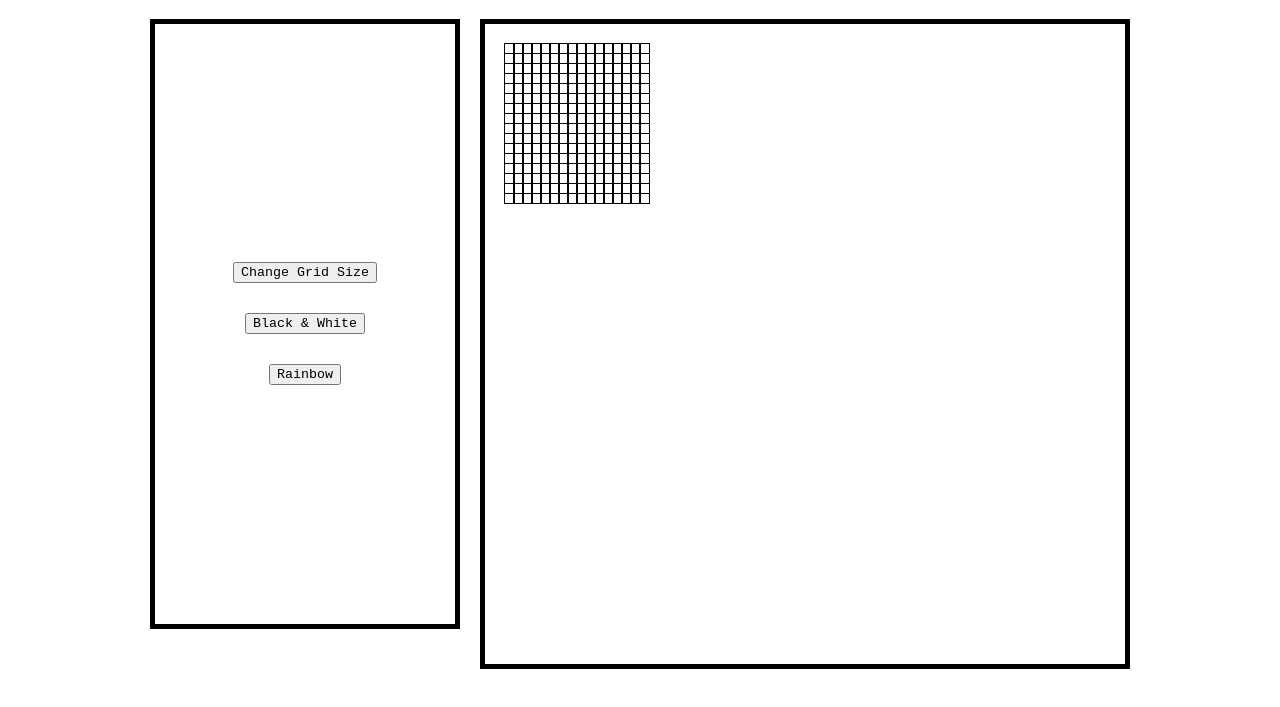
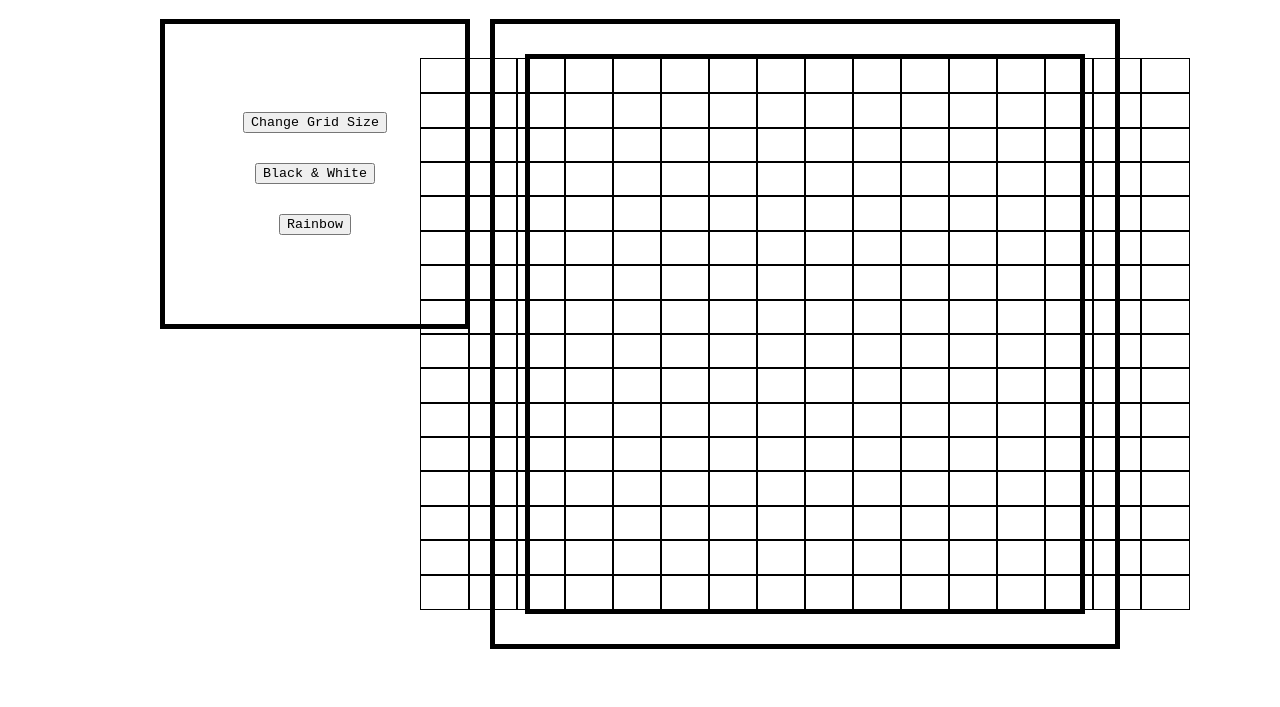
Before and after one commit to justjum/etch-a-sketch, a plain HTML site: page index.html in a window 1280 px wide. Shown: the part 61-768 px from the top of the page. Drawn offline with Linux system fonts and the light colour scheme.

Commit message:
Trying (and failing) to render grid inside flexbox

```diff
--- a/index.html
+++ b/index.html
@@ -17,8 +17,9 @@
                 <button class="blackAndWhite">Black & White</button>
                 <button class="rainbow">Rainbow</button>
             </div>
-            <div class="sketchpad" id="sketchpad">
-
+                <div class="padContainer">
+                    <div class="sketchpad" id="sketchpad">
+                </div>
             </div>
         </div>
 
--- a/script.js
+++ b/script.js
@@ -19,7 +19,7 @@ function drawSketchpad(z) {
     rows.forEach(row => {
         for (let y=0; y<z; y++) {
             const square = document.createElement('div');
-            square.setAttribute('style', 'outline: 1px  solid black; width: 9px; height: 9px;');
+            square.setAttribute('style', 'outline: 1px  solid black; width: 3em; height: auto;');
             square.setAttribute('class', 'square');
             row.appendChild(square);
         }
--- a/style.css
+++ b/style.css
@@ -11,31 +11,59 @@
     display: flex;
     gap: 20px;
     justify-content: center;
+    flex-wrap: wrap;
+
 }
 
 .controls {
     border: 5px solid black;
     width: 300px;
-    height: 600px;
+    height: 300px;
     display: flex;
     flex-direction: column;
     align-items: center;
     gap: 30px;
     justify-content: center;
 
+
+
 }
 
-.sketchpad {
+.padContainer {
     border: 5px solid black;
     width: 600px;
     height: 600px;
     display: flex;
+    justify-content: center;
+    align-items: center;
+    padding: 10px;
+    flex-shrink: 2;
+    aspect-ratio: 1 / 1;
+}
+
+.sketchpad {
+    width: 550px;
+    height: 550px;
+    display: flex;
     flex-direction: column;
-    padding: 20px;
+    align-items: center;
+    justify-content: center;
+    flex-shrink: 2;
+    border: 5px solid black;
+    aspect-ratio: 1 / 1;
 }
 
 .row {
     display: flex;
+    flex-grow: 2;
+
+
+}
+
+.square {
+    display: flex;
+
+
 }
 
 .square:hover {
```
